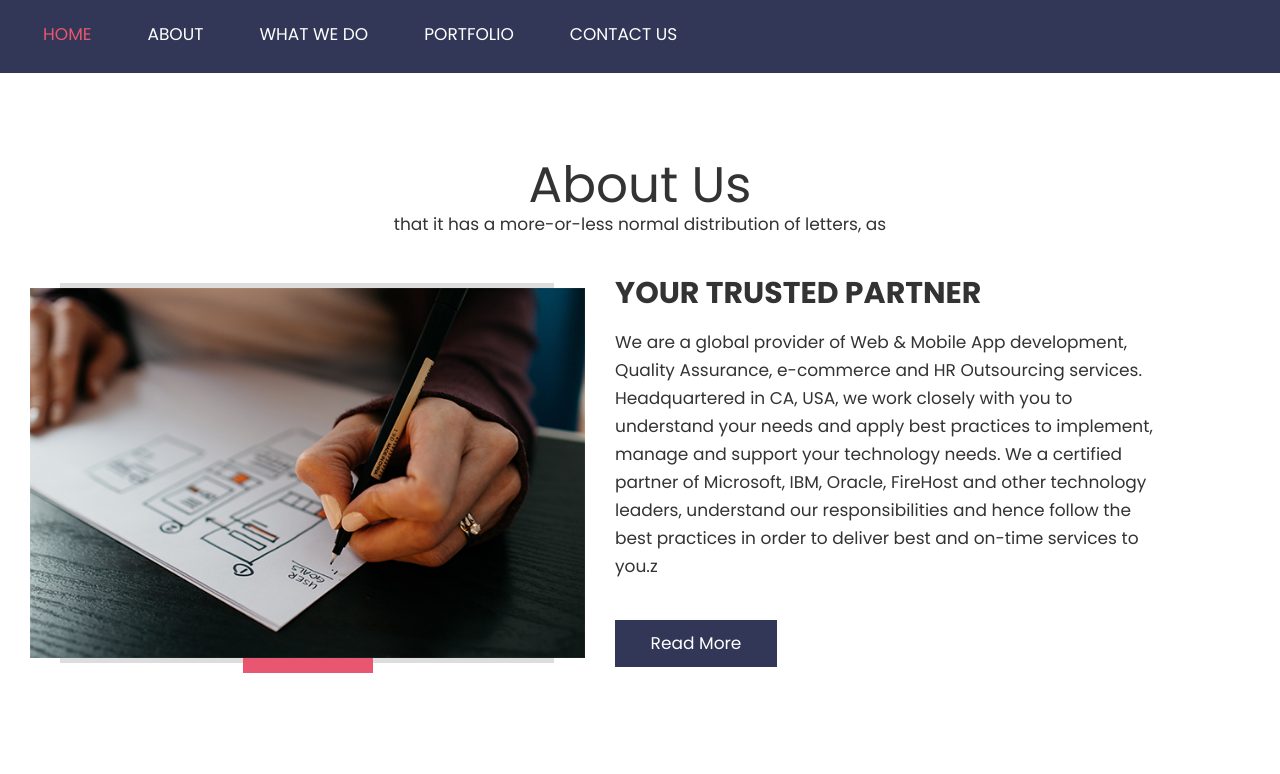
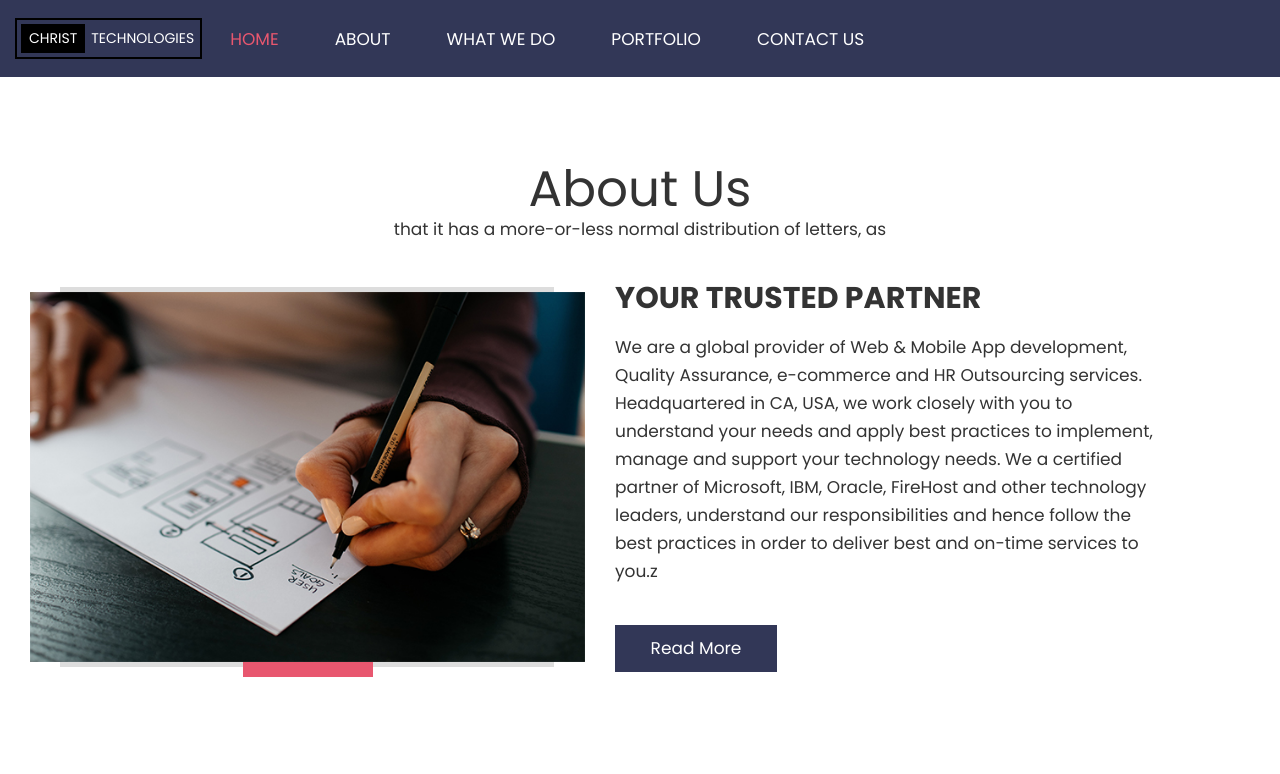
Before and after one commit to rohit-mathur/christtechnologies, a plain HTML site: page about.html in a window 1280 px wide. Shown: the top 774 px of the page. Drawn offline with nearby package versions, Linux system fonts and the light colour scheme.

Commit message:
updated styles

```diff
--- a/about.html
+++ b/about.html
@@ -8,7 +8,7 @@
       <meta name="viewport" content="width=device-width, initial-scale=1">
       <meta name="viewport" content="initial-scale=1, maximum-scale=1">
       <!-- site metas -->
-      <title>NTechnology</title>
+      <title>Christ Technologies</title>
       <meta name="keywords" content="">
       <meta name="description" content="">
       <meta name="author" content="">
@@ -45,6 +45,14 @@
                         <span class="navbar-toggler-icon"></span>
                         </button>
                         <div class="collapse navbar-collapse" id="navbarsExample04">
+                           <div class="logo-container">
+                              <div class="christ">
+                                 CHRIST
+                              </div>
+                              <div class="tech">
+                                 TECHNOLOGIES
+                              </div>
+                           </div>
                            <ul class="navbar-nav mr-auto">
                               <li class="nav-item active">
                                  <a class="nav-link" href="index.html">Home</a>
@@ -139,7 +147,7 @@
                      <div class="row">
                         <div class="col-lg-6 col-md-12">
                            <div class="hedingh3 text_align_left">
-                              <a class="logo_footer">NTechnology</a>
+                              <a class="logo_footer">Christ Technologies</a>
                               <p> Virginia, looked up one of the more obscure Latin words, consectetur, from a Lorem Ipsum passage, and going through the cites of the word in classical literature, discovered the undoubtable sourc</p>
                            </div>
                         </div>
@@ -172,7 +180,7 @@
                               <ul class="menu_footer">
                                  <li><a href="">Address : 22375 Broderick Drive #225 Dulles VA 20166</a></li>
                                  <li><a href="">CALL : +1 703 652 5100</a></li>
-                                 <li><a href="">EMAIL : demo@gmail.com</a></li>
+                                 <li><a href="">EMAIL : john@christtechnologies.com</a></li>
                               </ul>
                            </div>
                         </div>
--- a/css/style.css
+++ b/css/style.css
@@ -181,6 +181,24 @@ img {
     color: #767676;
     margin: 0;
     padding: 0;
+}
+
+.logo-container {
+    display: flex;
+    border: 2px solid #000;
+    padding: 4px;
+}
+
+.christ {
+    background: #000;
+    color: #ffff;
+    padding: 2px 8px;
+    margin-right: 4px;
+}
+
+.tech {
+    padding: 2px;
+    color: #fff;
 }
 
 .form-control:focus {
@@ -380,8 +398,7 @@ ul.top_infomation li a:hover {
 .header_midil {
     background: #323757;
     width: 100%;
-    height: 73px;
-    padding: 24px 0px;
+    padding: 18px 0px;
 }
 
 .navigation.navbar {
```
Also changed, not shown: contact.html (+11 -3 lines), index.html (+11 -3 lines), portfolio.html (+11 -3 lines), wedo.html (+11 -3 lines), images/logo.png.
